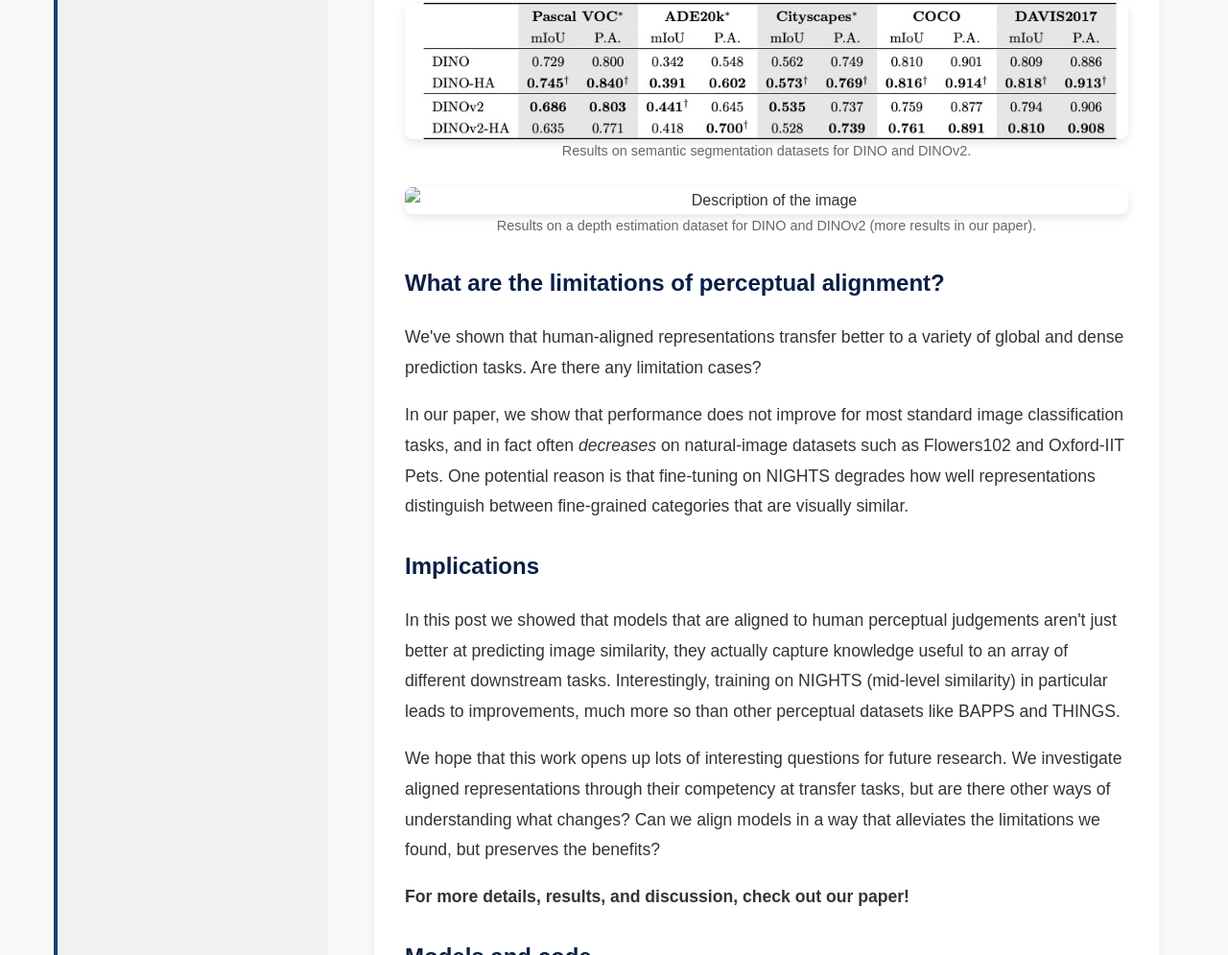
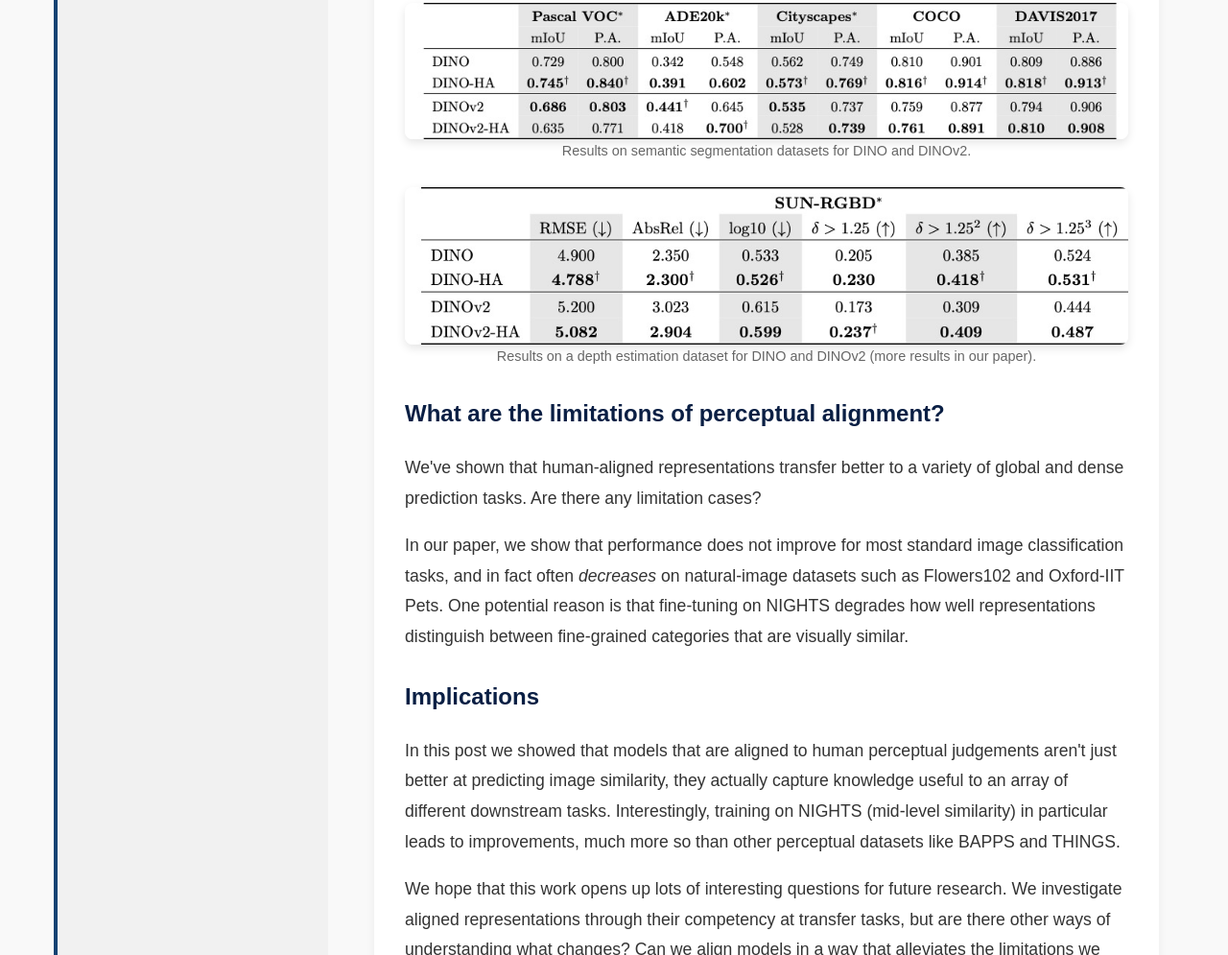
Before and after one commit to percep-align/percep-align.github.io, a plain HTML site: page index.html in a window 1280 px wide. Shown: the part 4998-5993 px from the top of the page at 96% size. Drawn offline with nearby package versions, Linux system fonts and the light colour scheme.

Commit message:
depth results

```diff
--- a/index.html
+++ b/index.html
@@ -129,7 +129,7 @@
               </figure>
 
               <figure class="centered-image">
-                <img src="figs/depth_results.pdf" alt="Description of the image" class="datasets-im">
+                <img src="figs/depth_results.jpg" alt="Description of the image" class="datasets-im">
               <figcaption>Results on a depth estimation dataset for DINO and DINOv2 (more results in our paper).</figcaption>
               </figure>
 
```
